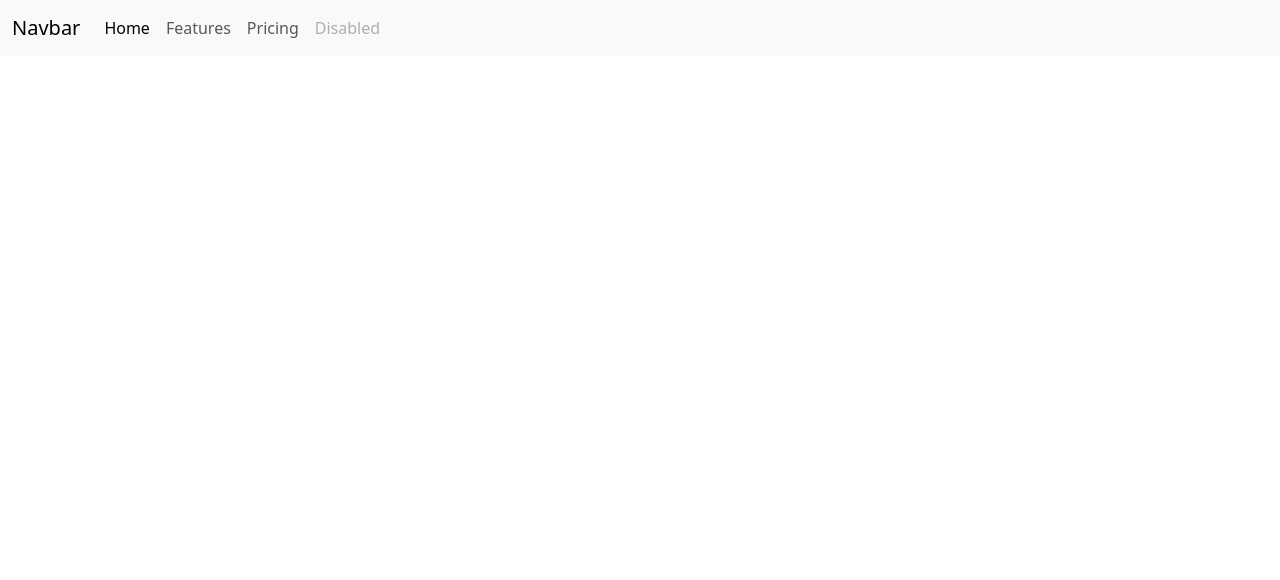
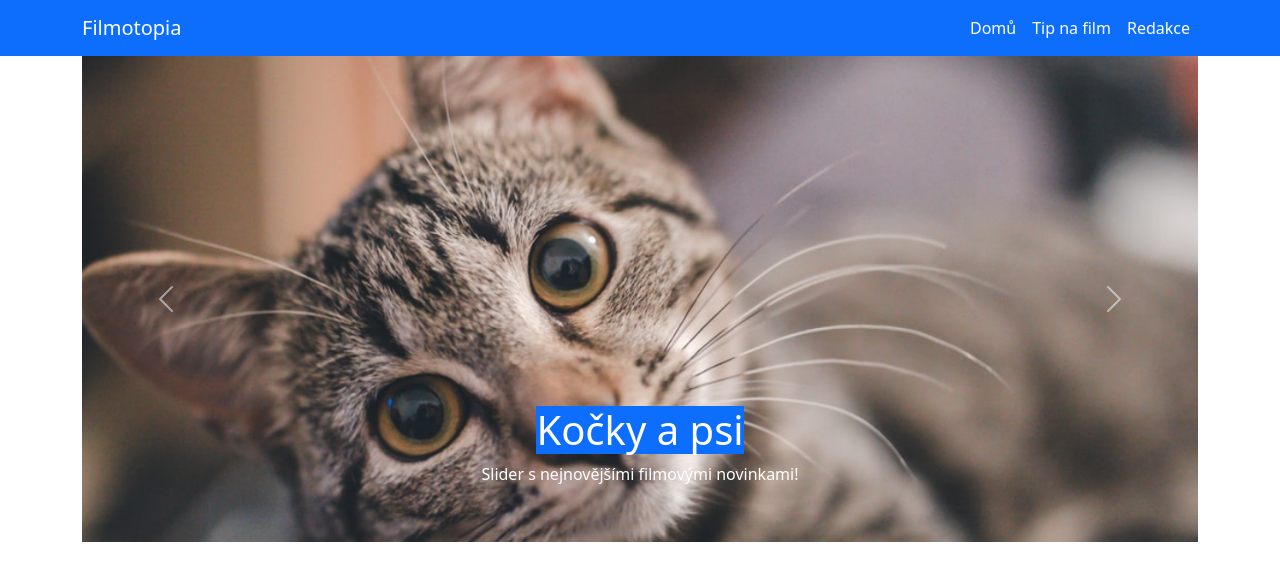
Before and after one commit to terezaq/03-bootstrap, a plain HTML site: page index.html in a window 1280 px wide. Drawn offline with nearby package versions, Linux system fonts and the light colour scheme.

Commit message:
bootstrap

```diff
--- a/index.html
+++ b/index.html
@@ -3,34 +3,61 @@
   <head>
     <meta charset="utf-8">
     <meta name="viewport" content="width=device-width, initial-scale=1">
-    <title>Bootstrap demo</title>
+    <title>Filmotopia</title>
     <link href="https://cdn.jsdelivr.net/npm/bootstrap@5.3.3/dist/css/bootstrap.min.css" rel="stylesheet" integrity="sha384-QWTKZyjpPEjISv5WaRU9OFeRpok6YctnYmDr5pNlyT2bRjXh0JMhjY6hW+ALEwIH" crossorigin="anonymous">
   </head>
   <body>
-    <nav class="navbar navbar-expand-lg bg-body-tertiary">
-        <div class="container-fluid">
-          <a class="navbar-brand" href="#">Navbar</a>
+
+    <nav class="navbar navbar-expand-lg bg-primary" data-bs-theme="dark">
+        <div class="container">
+          <a class="navbar-brand" href="#">Filmotopia</a>
           <button class="navbar-toggler" type="button" data-bs-toggle="collapse" data-bs-target="#navbarNav" aria-controls="navbarNav" aria-expanded="false" aria-label="Toggle navigation">
             <span class="navbar-toggler-icon"></span>
           </button>
           <div class="collapse navbar-collapse" id="navbarNav">
-            <ul class="navbar-nav">
+            <ul class="navbar-nav ms-auto">
               <li class="nav-item">
-                <a class="nav-link active" aria-current="page" href="#">Home</a>
+                <a class="nav-link active" aria-current="page" href="#">Domů</a>
               </li>
               <li class="nav-item">
-                <a class="nav-link" href="#">Features</a>
+                <a class="nav-link active" aria-current="page" href="#">Tip na film</a>
               </li>
               <li class="nav-item">
-                <a class="nav-link" href="#">Pricing</a>
-              </li>
-              <li class="nav-item">
-                <a class="nav-link disabled" aria-disabled="true">Disabled</a>
+                <a class="nav-link active" aria-current="page" href="#">Redakce</a>
               </li>
             </ul>
           </div>
         </div>
       </nav>
+
+    <div class="container">
+        <div id="carouselExampleCaptions" class="carousel slide">
+            <div class="carousel-inner">
+            <div class="carousel-item active">
+            <button type="button" data-bs-target="#carouselExampleCaptions" data-bs-slide-to="0" class="active" aria-current="true" aria-label="Slide 1"></button>
+            <button type="button" data-bs-target="#carouselExampleCaptions" data-bs-slide-to="1" aria-label="Slide 2"></button>
+            <button type="button" data-bs-target="#carouselExampleCaptions" data-bs-slide-to="2" aria-label="Slide 3"></button>
+            </div>
+            <div class="carousel-inner">
+            <div class="carousel-item active">
+                <img src="images/Slider.png" class="d-block w-100" alt="...">
+                <div class="carousel-caption d-none d-md-block">
+                <h1 class="bg-primary d-inline-block">Kočky a psi</h1>
+                <p>Slider s nejnovějšími filmovými novinkami!</p>
+                </div>
+            </div>
+            </div>
+            <button class="carousel-control-prev" type="button" data-bs-target="#carouselExampleCaptions" data-bs-slide="prev">
+            <span class="carousel-control-prev-icon" aria-hidden="true"></span>
+            <span class="visually-hidden">Previous</span>
+            </button>
+            <button class="carousel-control-next" type="button" data-bs-target="#carouselExampleCaptions" data-bs-slide="next">
+            <span class="carousel-control-next-icon" aria-hidden="true"></span>
+            <span class="visually-hidden">Next</span>
+            </button>
+        </div>
+    </div>
+
     <script src="https://cdn.jsdelivr.net/npm/bootstrap@5.3.3/dist/js/bootstrap.bundle.min.js" integrity="sha384-YvpcrYf0tY3lHB60NNkmXc5s9fDVZLESaAA55NDzOxhy9GkcIdslK1eN7N6jIeHz" crossorigin="anonymous"></script>
   </body>
 </html>
```
